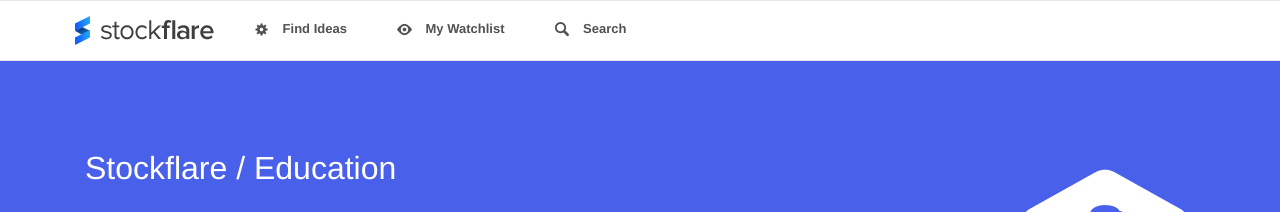
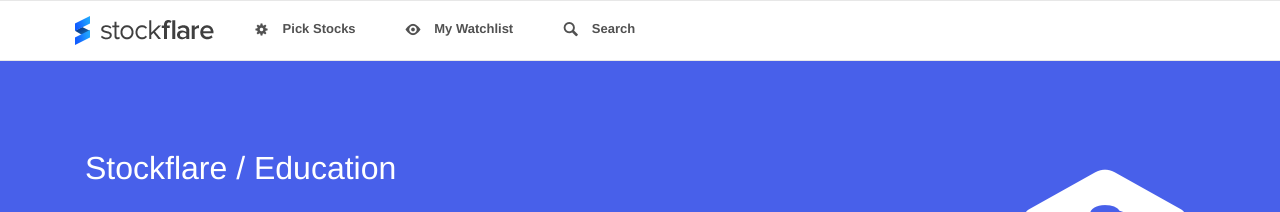
Before and after one commit to Stockflare/learn, a Jekyll site: the page built from index.html, in a window 1280 px wide. Shown: the top 212 px of the page. Built offline with Jekyll 4.4.1, drawn with Linux system fonts in a browser that asks for light colours; nearby versions of some CDN libraries.

Commit message:
Pick Stocks Change

```diff
--- a/_includes/header.html
+++ b/_includes/header.html
@@ -8,7 +8,7 @@
               <div class="logo-image"></div>
             </a>
           </li>
-          <li><a href="http://stockflare.com/"><span class="icon">/</span> Find Ideas</a></li>
+          <li><a href="http://stockflare.com/"><span class="icon">/</span> Pick Stocks </a></li>
           <li><a href="http://stockflare.com/watchlist"><span class="icon">2</span> My Watchlist</a></li>
           <li><a href="http://stockflare.com/search"><span class="icon">&#xe011;</span> Search</a></li>
         </ul>
```
